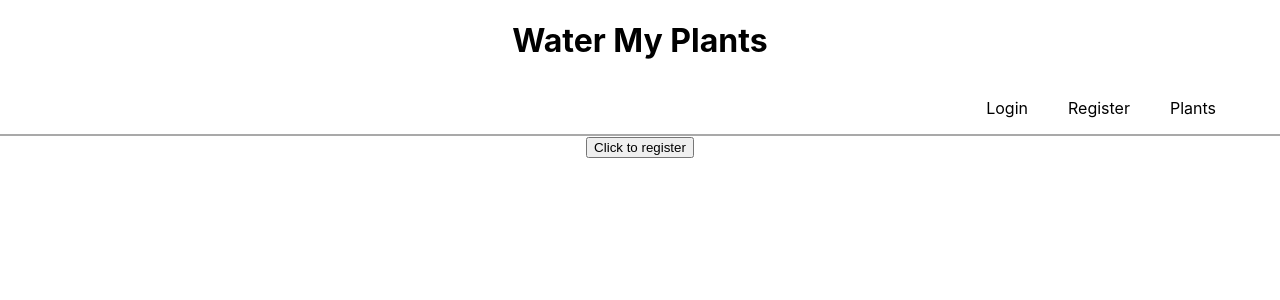
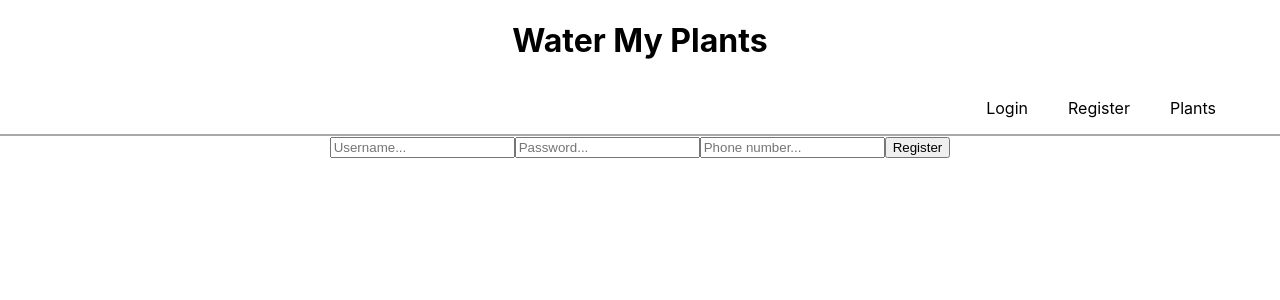
Before and after one commit to water-our-plants/build-water-plants-FE, a React (Create React App) app in the folder water-plants/: page /register in a window 1280 px wide. Shown: the top 300 px of the page. Built offline with nearby package versions, Linux system fonts and the light colour scheme.

Commit message:
Registration form running on registration route

```diff
--- a/water-plants/src/actions/index.js
+++ b/water-plants/src/actions/index.js
@@ -9,42 +9,31 @@ export const REGISTER_USER_START = "REGISTER_USER_START";
 export const REGISTER_USER_SUCCESS = "REGISTER_USER_SUCCESS";
 export const REGISTER_USER_FAIL = "REGISTER_USER_FAIL";
 
-export const registerUser = ({ username, password, phoneNumber }) => {
-  return dispatch => {
-    dispatch(registerUserStart());
+export const registerUser = registration => dispatch => {
+  dispatch({ type: REGISTER_USER_START });
+  return (
 
     axios
-      .post(`https://be-water-my-plants.herokuapp.com/api/register`, {
-        username,
-        password,
-        phoneNumber
-      })
+      .post(`https://be-water-my-plants.herokuapp.com/api/register`,
+        registration)
       .then(res => {
-        dispatch(registerUserSuccess(res.data));
+        console.log(res);
+        dispatch(
+          { type: REGISTER_USER_SUCCESS,
+           payload: res.data
+          }
+        );
       })
       .catch(err => {
-        dispatch(registerUserFail(err.message));
-      });
-  };
+        console.log(err);
+        dispatch({ type: REGISTER_USER_FAIL,
+                  payload: err.response.data.message
+                 });
+      })
+  )
 };
 
-const registerUserSuccess = user => ({
-  type: REGISTER_USER_SUCCESS,
-  payload: {
-    ...user
-  }
-});
 
-const registerUserStart = () => ({
-  type: REGISTER_USER_START
-});
-
-const registerUserFail = error => ({
-  type: REGISTER_USER_FAIL,
-  payload: {
-    error
-  }
-});
 
 export const login = creds => dispatch => {
   dispatch({ type: LOGIN_START });
--- a/water-plants/src/components/Register.js
+++ b/water-plants/src/components/Register.js
@@ -5,15 +5,74 @@ import { connect } from "react-redux";
 
 import { registerUser } from "../actions";
 
-const Register = props => {
-  const createUser = e => {
-    props.registerUser({username: "testUser2", password: "password1", phoneNumber: 1234567890});
+class Register extends React.Component {
+  state = {
+    registration: {
+      username: "",
+      password: "",
+      phoneNumber: ""
+    }
+  };
+
+ handleChange = e => {
+    this.setState({
+      registration: {
+      ...this.state.registration,
+      [e.target.name]: e.target.value
+      }
+    });
+  };
+
+  handleRegistration = e => {
+    e.preventDefault();
+    console.log("Registration button clicked");
+    this.props
+      .registerUser(this.state.registration)
+      .then(() => this.props.history.push("/"));
+  };
+
+  createUser = e => {
+    e.preventDefault();
+    registerUser(this.state.registration);
+    console.log("registered");
+  };
+
+
+  render() {
+    return (
+      <>
+        <form>
+          <input
+            name="username"
+            placeholder="Username..."
+            type="text"
+            value={this.state.registration.username}
+            onChange={this.handleChange}
+          />
+          <input
+            name="password"
+            placeholder="Password..."
+            type="password"
+            value={this.state.registration.password}
+            onChange={this.handleChange}
+          />
+          <input
+            name="phoneNumber"
+            placeholder="Phone number..."
+            type="text"
+            value={this.state.registration.phoneNumber}
+            onChange={this.handleChange}
+          />
+          <button
+            type="button"
+            onClick={this.handleRegistration}
+          >
+            Register
+          </button>
+        </form>
+      </>
+    );
   }
-  return (
-    <>
-      <button type="button" onClick={createUser}>Click to register</button>
-    </>
-  )
 }
 
 const mapStateToProps = state => ({
--- a/water-plants/src/reducers/index.js
+++ b/water-plants/src/reducers/index.js
@@ -45,7 +45,7 @@ const rootReducer = (state = initialState, action) => {
       return {
         ...state,
         isLoading: false,
-        users: action.payload
+        user: action.payload
       };
     }
     case REGISTER_USER_FAIL: {
```
